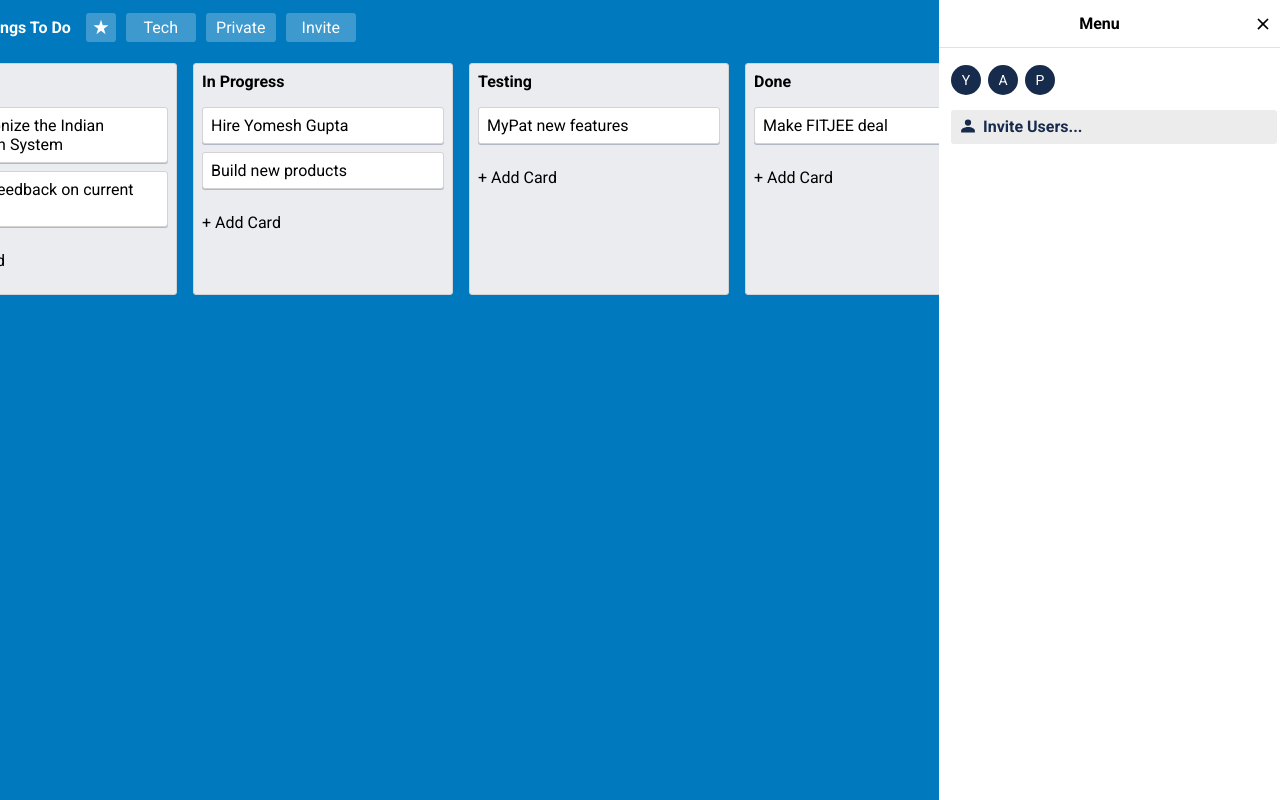
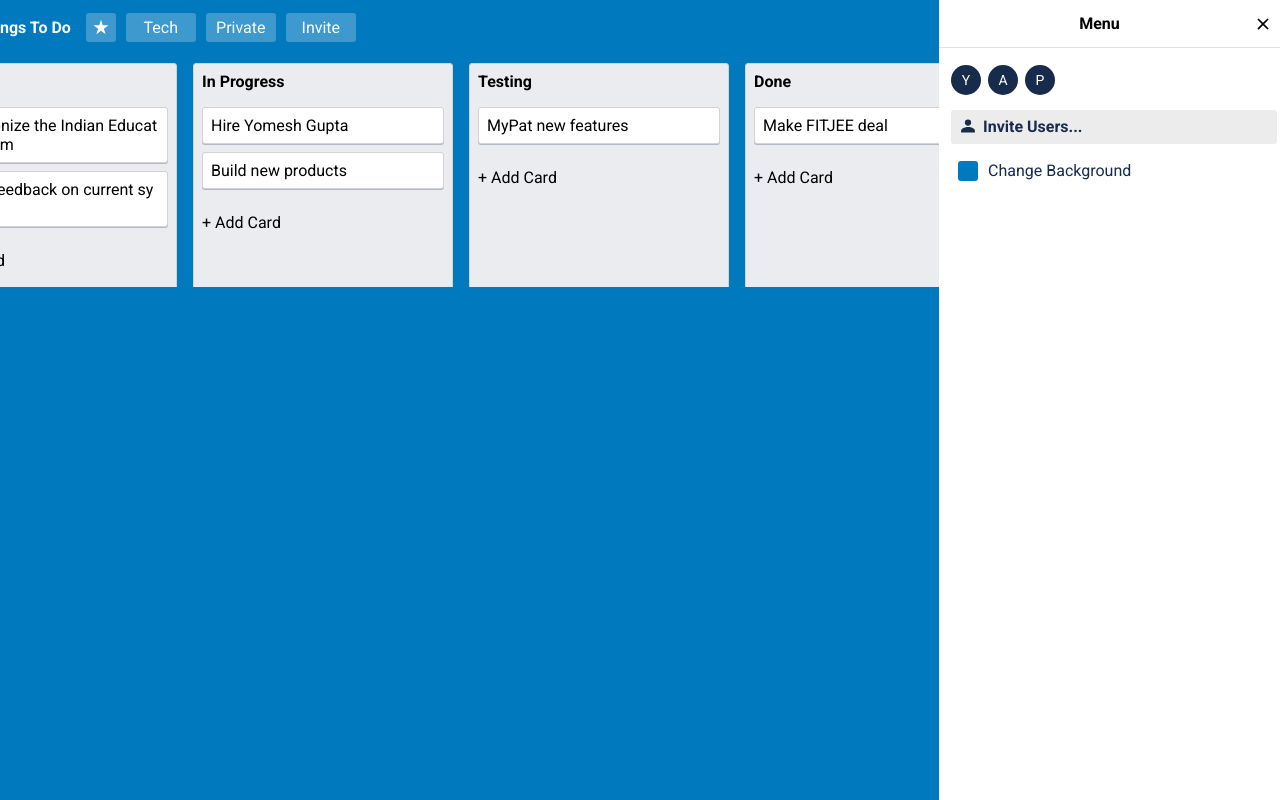
Before and after one commit to yomeshgupta/trello-board, a React app: page / in a window 1280 px wide. Both pictures are taken after a click on the button "Show Menu". Built offline with nearby package versions, Linux system fonts and the light colour scheme.

Commit message:
Added Background updation functionality

```diff
--- a/src/components/Board/BoardMenu.jsx
+++ b/src/components/Board/BoardMenu.jsx
@@ -1,7 +1,8 @@
-import React, { useState } from 'react';
+import React, { useState, Fragment } from 'react';
 
 import Banner from '../shared/Banner';
 import Invitation from './Invitation';
+import { BACKGROUND_COLORS, STATE_ACTIONS } from '../../constants/index';
 
 const Users = ({ users = [] }) => {
 	if (!users || !users.length) return null;
@@ -38,16 +39,65 @@ const UserInvitation = () => {
 	);
 };
 
-const BoardMenu = ({ toggleMenu, users }) => {
+const Menu = ({ toggleMenu, users, background, setView }) => {
 	return (
-		<div className="board-menu">
+		<Fragment>
 			<Banner title="Menu" onClose={toggleMenu} />
 			<div className="board-menu-content">
 				<Users users={users} />
 				<UserInvitation />
+				<div className="change-bg u-text-pointer" onClick={() => setView(2)}>
+					<div
+						style={{
+							backgroundColor: background
+						}}
+					></div>
+					Change Background
+				</div>
 			</div>
-		</div>
+		</Fragment>
 	);
 };
 
+const Background = ({ dispatch, setView }) => {
+	return (
+		<Fragment>
+			<Banner title="Change Background" onClose={() => setView(1)} />
+			<ul className="bg-colors">
+				{BACKGROUND_COLORS.map(color => (
+					<li
+						key={color}
+						style={{ backgroundColor: color }}
+						className="bg-color-tile u-text-pointer"
+						onClick={() =>
+							dispatch({
+								type: STATE_ACTIONS.UPDATE_BACKGROUND,
+								data: color
+							})
+						}
+					></li>
+				))}
+			</ul>
+		</Fragment>
+	);
+};
+
+const BoardMenu = ({ toggleMenu, users, background, dispatch }) => {
+	const [view, setView] = useState(1);
+
+	function renderView() {
+		switch (view) {
+			default:
+			case 1: {
+				return <Menu toggleMenu={toggleMenu} users={users} setView={setView} background={background} />;
+			}
+			case 2: {
+				return <Background setView={setView} dispatch={dispatch} />;
+			}
+		}
+	}
+
+	return <div className="board-menu">{renderView()}</div>;
+};
+
 export default BoardMenu;
--- a/src/components/Board/Menu.jsx
+++ b/src/components/Board/Menu.jsx
@@ -19,6 +19,7 @@ const Controls = ({ title, isBookmarked, toggleBookmark }) => {
 				padding: '10px',
 				zIndex: 999,
 				backgroundColor: 'white',
+				boxShadow: '0 3px 6px rgba(0,0,0,0.16), 0 3px 6px rgba(0,0,0,0.23)',
 				left: coordinates.left,
 				right: coordinates.right,
 				top: coordinates.top + coordinates.height + 10
--- a/src/components/Board/index.jsx
+++ b/src/components/Board/index.jsx
@@ -115,7 +115,14 @@ class Board extends Component {
 						/>
 						<Lists tasks={tasks} lists={lists} listOrder={listOrder} dispatch={dispatch} />
 					</div>
-					{showMenu ? <BoardMenu toggleMenu={this.toggleMenu} users={users} /> : null}
+					{showMenu ? (
+						<BoardMenu
+							toggleMenu={this.toggleMenu}
+							users={users}
+							background={background.value}
+							dispatch={dispatch}
+						/>
+					) : null}
 				</div>
 			</DragDropContext>
 		);
--- a/src/components/Home.jsx
+++ b/src/components/Home.jsx
@@ -56,6 +56,19 @@ function reducer(state, action) {
 			};
 		}
 
+		case STATE_ACTIONS.UPDATE_BACKGROUND: {
+			return {
+				...state,
+				meta: {
+					...state.meta,
+					background: {
+						...state.meta.background,
+						value: action.data
+					}
+				}
+			};
+		}
+
 		default:
 			return state;
 	}
--- a/src/constants/index.js
+++ b/src/constants/index.js
@@ -3,9 +3,22 @@ const STATE_ACTIONS = {
 	ADD_LIST: 'ADD_LIST',
 	UPDATE_LIST: 'UPDATE_LIST',
 	UPDATE_LIST_ORDER: 'UPDATE_LIST_ORDER',
-	UPDATE_BOOKMARK: 'UPDATE_BOOKMARK'
+	UPDATE_BOOKMARK: 'UPDATE_BOOKMARK',
+	UPDATE_BACKGROUND: 'UPDATE_BACKGROUND'
 };
 
 const INVITATION_DEFAULT_MESSAGE = "I'm working on this project in Trello and wanted to share it with you!";
 
-export { STATE_ACTIONS, INVITATION_DEFAULT_MESSAGE };
+const BACKGROUND_COLORS = [
+	'rgb(0, 121, 191)',
+	'rgb(210, 144, 52)',
+	'rgb(81, 152, 57)',
+	'rgb(176, 70, 50)',
+	'rgb(137, 96, 158)',
+	'rgb(205, 90, 145)',
+	'rgb(75, 191, 107)',
+	'rgb(0, 174, 204)',
+	'rgb(131, 140, 145)'
+];
+
+export { STATE_ACTIONS, INVITATION_DEFAULT_MESSAGE, BACKGROUND_COLORS };
--- a/src/styles/board.scss
+++ b/src/styles/board.scss
@@ -97,7 +97,7 @@
 				}
 			}
 			.board-menu-user-inviation {
-				margin: 10px 0px;
+				margin-top: 10px;
 
 				.board-invite-btn {
 					padding: 7px;
@@ -114,19 +114,55 @@
 					}
 				}
 			}
+			.change-bg {
+				display: flex;
+				flex-direction: row;
+				justify-content: flex-start;
+				margin-top: 10px;
+				padding: 7px;
+
+				&:hover {
+					background-color: #d1d3d8;
+				}
+
+				div {
+					margin-right: 10px;
+					width: 20px;
+					height: 20px;
+					border-radius: 3px;
+				}
+			}
 		}
+	}
+}
+.bg-colors {
+	display: flex;
+	flex-direction: row;
+	justify-content: space-between;
+	flex-wrap: wrap;
+	padding: 10px;
+
+	.bg-color-tile {
+		list-style: none;
+		flex-basis: 49%;
+		flex-shrink: 0;
+		height: 100px;
+		margin-bottom: 10px;
+		border-radius: 3px;
 	}
 }
 
 .lists {
 	display: flex;
 	flex-direction: row;
+	max-height: 100vh;
+	overflow: hidden;
 
 	.list {
 		margin: 8px;
 		border: 1px solid lightgrey;
 		width: 260px;
-		max-height: 100%;
+		max-height: 100vh;
 		height: 100%;
 		background-color: #ebecf0;
 		border-radius: 3px;
@@ -134,6 +170,7 @@
 		flex-direction: column;
 		position: relative;
 		white-space: normal;
+		overflow: hidden;
 
 		.list-header {
 			padding: 8px;
@@ -145,6 +182,10 @@
 			transition: background-color 0.2 ease;
 			flex-grow: 1 1 auto;
 			min-height: 0px;
+			max-height: 90%;
+			word-break: break-all;
+			word-wrap: break-word;
+			// overflow: auto;
 		}
 	}
 }
```
